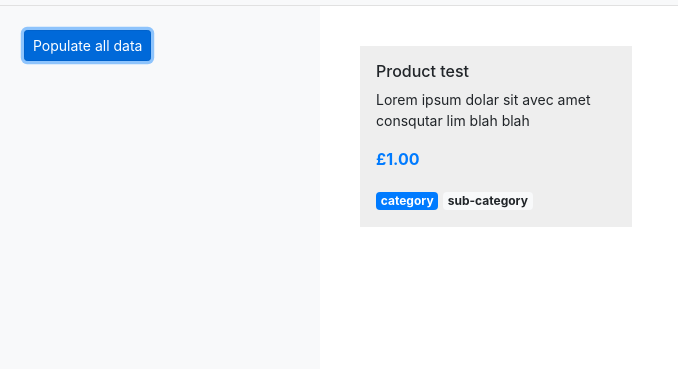
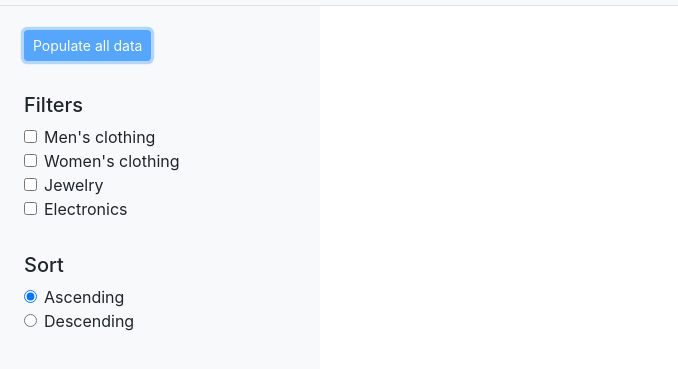
Before and after one commit to thomasabishop/ecommerce-api-demonstration, a website built with webpack: page src/index.html in a window 1280 px wide. Both pictures are taken after a click on the button "Populate all data". Shown: the part 51-420 px from the top of the page, without its empty margins (0-678 px from the left). Built offline with nearby package versions, Linux system fonts and the light colour scheme; no server answers.

Commit message:
Add: live data async request, product template, inactive filters

```diff
--- a/src/index.html
+++ b/src/index.html
@@ -12,6 +12,8 @@
         <div class="row Page">
           <!-- Faceted navigation -->
           <div class="col-md-3 bg-light p-4 FilterBar">
+            <div class="row">
+              <div class="col">
                 <button
                   type="button"
                   class="btn btn-primary btn-sm"
@@ -19,6 +21,88 @@
                 >
                   Populate all data
                 </button>
+                <div class="mt-4 pt-2">
+                  <form>
+                    <h2 class="h5">Filters</h2>
+                    <div class="form-check">
+                      <input
+                        class="form-check-input"
+                        type="checkbox"
+                        value=""
+                        id="defaultCheck1"
+                      />
+                      <label class="form-check-label" for="defaultCheck1">
+                        Men's clothing
+                      </label>
+                    </div>
+
+                    <div class="form-check">
+                      <input
+                        class="form-check-input"
+                        type="checkbox"
+                        value=""
+                        id="defaultCheck1"
+                      />
+                      <label class="form-check-label" for="defaultCheck1">
+                        Women's clothing
+                      </label>
+                    </div>
+
+                    <div class="form-check">
+                      <input
+                        class="form-check-input"
+                        type="checkbox"
+                        value=""
+                        id="defaultCheck1"
+                      />
+                      <label class="form-check-label" for="defaultCheck1">
+                        Jewelry
+                      </label>
+                    </div>
+
+                    <div class="form-check">
+                      <input
+                        class="form-check-input"
+                        type="checkbox"
+                        value=""
+                        id="defaultCheck1"
+                      />
+                      <label class="form-check-label" for="defaultCheck1">
+                        Electronics
+                      </label>
+                    </div>
+                    <div class="mt-4 pt-2">
+                      <h2 class="h5">Sort</h2>
+                      <div class="form-check">
+                        <input
+                          class="form-check-input"
+                          type="radio"
+                          name="exampleRadios"
+                          id="exampleRadios1"
+                          value="option1"
+                          checked
+                        />
+                        <label class="form-check-label" for="exampleRadios1">
+                          Ascending
+                        </label>
+                      </div>
+                      <div class="form-check">
+                        <input
+                          class="form-check-input"
+                          type="radio"
+                          name="exampleRadios"
+                          id="exampleRadios2"
+                          value="option2"
+                        />
+                        <label class="form-check-label" for="exampleRadios2">
+                          Descending
+                        </label>
+                      </div>
+                    </div>
+                  </form>
+                </div>
+              </div>
+            </div>
           </div>
           <!-- Data output -->
           <div class="col-md-9 p-4">
--- a/src/index.js
+++ b/src/index.js
@@ -3,16 +3,14 @@ import 'regenerator-runtime/runtime';
 import './styles.css';
 import 'bootstrap';
 import 'bootstrap/dist/css/bootstrap.min.css';
+
 import { queryEcommerceApi } from '../src/scripts/requestData';
-import renderProduct from '../src/scripts/renderProductListing';
+import { renderProducts } from '../src/scripts/renderProductListing';
 
-//import { queryEcommerceApi } from '../src/scripts/requestData';
+console.log(queryEcommerceApi('products/1'));
 
-queryEcommerceApi('products');
-
-const productGrid = document.getElementById('ProductGrid');
 const renderButton = document.getElementById('RenderButton');
-
 renderButton.addEventListener('click', function () {
-  renderProduct(productGrid);
+  queryEcommerceApi('products').then((data) => renderProducts(data)),
+    renderButton.classList.add('disabled');
 });
--- /dev/null
+++ b/src/scripts/productTemplate.js
@@ -0,0 +1,16 @@
+const truncate = (str) => str.substring(0, 120).concat('...');
+
+export const productTemplate = (props) => {
+  return `<div class="Product">
+      <img src="${
+        props.image
+      }" class="img-thumbnail mx-auto d-block  mb-4 ProductImage"/>
+      <h3 class="h6">${props.title}</h3>
+        <p class="ProductDescription">
+          ${truncate(props.description)}
+        </p>
+        <p class="text-primary font-weight-bold">&#163;${props.price}</p>
+        <span class="badge badge-info">${props.category}</span>
+    </div>
+  `;
+};
--- a/src/scripts/renderProductListing.js
+++ b/src/scripts/renderProductListing.js
@@ -2,33 +2,16 @@
  * This function generates an individual product listing for insertion into the DOM, appended to the parent product grid
  */
 
-const products = [
-  {
-    title: 'A camera',
-    description: 'Lorem ipsum',
-    price: 22.59,
-  },
-  {
-    title: 'A shoe',
-    description: 'Lorem ipsum',
-    price: 5.99,
-  },
-];
+import { productTemplate } from './productTemplate';
 
-export default function renderProduct(parentElement, productDetails) {
-  let product = `
-    <div class="Product">
-      <h3 class="h6">Product test</h3>
-        <p class="ProductDescription">
-          Lorem ipsum dolar sit avec amet consqutar lim blah blah
-        </p>
-        <p class="text-primary font-weight-bold">£1.00</p>
-        <span class="badge badge-primary">category</span>
-        <span class="badge badge-light">sub-category</span>
-    </div>
-  `;
+export function renderProducts(data) {
+  const productGrid = document.getElementById('ProductGrid');
+  function domInsert(parentElement, product) {
+    const wrapper = document.createElement('div');
+    wrapper.innerHTML = product;
+    parentElement.appendChild(wrapper);
+  }
 
-  const wrapper = document.createElement('div');
-  wrapper.innerHTML = product;
-  parentElement.appendChild(wrapper);
+  // Have added a delay, so that you will always see the spinner effect and to simulate slower networks
+  data.map((datum) => domInsert(productGrid, productTemplate(datum)));
 }
--- a/src/scripts/requestData.js
+++ b/src/scripts/requestData.js
@@ -22,8 +22,8 @@ export async function queryEcommerceApi(endpoint) {
       throw new Error(`HTTP error. Status = ${response.status}`);
     } else {
       let data = await response.json();
-      //return data;
-      console.log(data);
+      return data;
+      //console.log(data);
     }
   } catch (error) {
     console.error(error);
--- a/src/styles.css
+++ b/src/styles.css
@@ -1,3 +1,8 @@
+/*
+ * Custom styles (denoted by PascalCase)
+ *
+ * */
+
 .Page {
   height: 100vh;
 }
@@ -17,10 +22,24 @@
   font-size: 14px;
 }
 
-/* Create custom grid so that products can be added dynamically whilst maintaining 4col structure. (Bootstrap makes this difficult with dynamic data as you keep having to add `row` divs.)
-*/
+.Product > .ProductImage {
+  max-height: 130px;
+}
+
+/* Create custom grid so that products can be added dynamically whilst maintaining responsive structure */
 
 .CustomRow {
   display: grid;
-  grid-template-columns: repeat(3, 1fr);
+  grid-template-columns: repeat(auto-fit, minmax(240px, 1fr));
 }
+
+/*
+ * Bootstrap overrides/alterations
+ *
+ * */
+
+/* When a Button has the Bootstrap class `.disabled`, ensure that the button is fully deactivated */
+
+.disabled {
+  pointer-events: none;
+}
```
Lines whose indentation alone changed are shown as unchanged.
